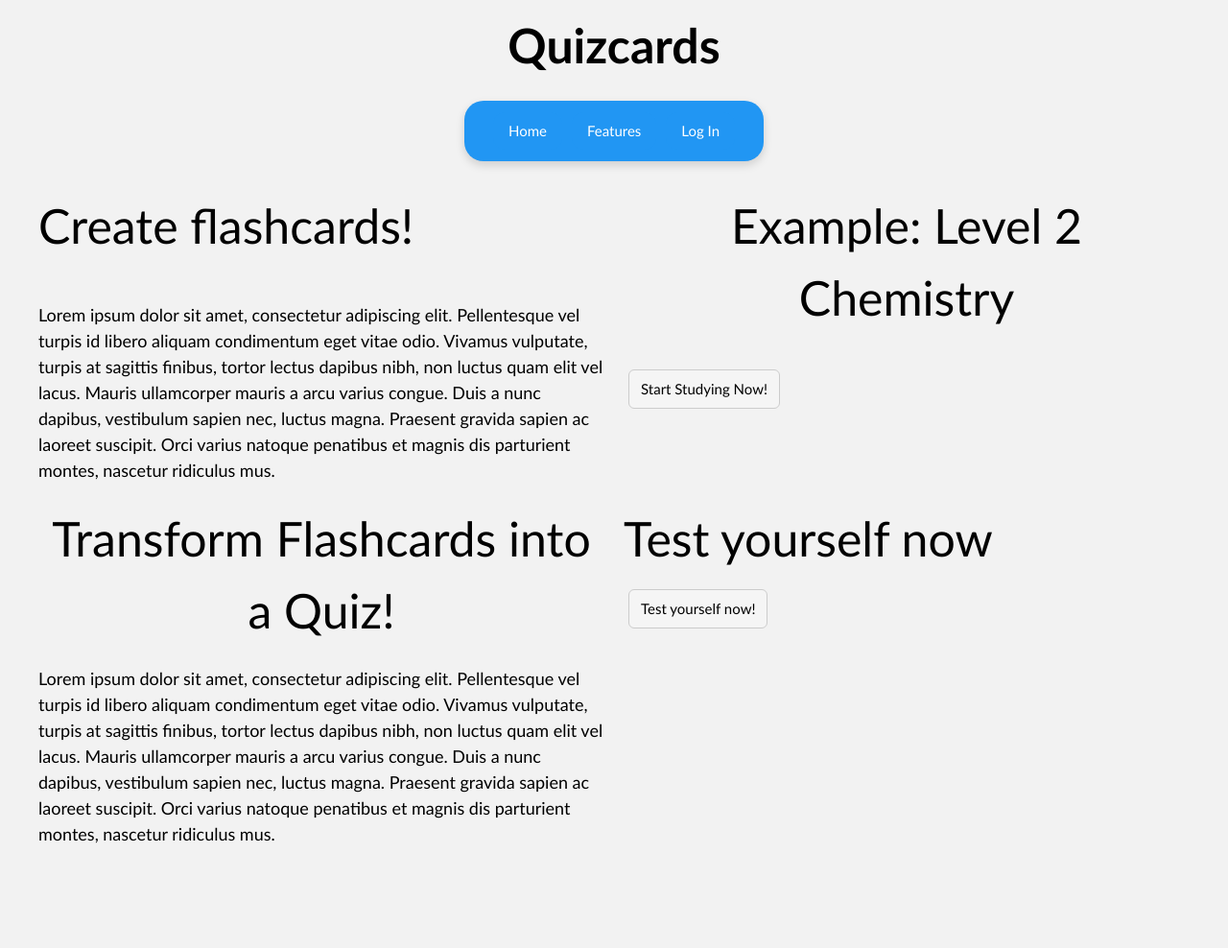
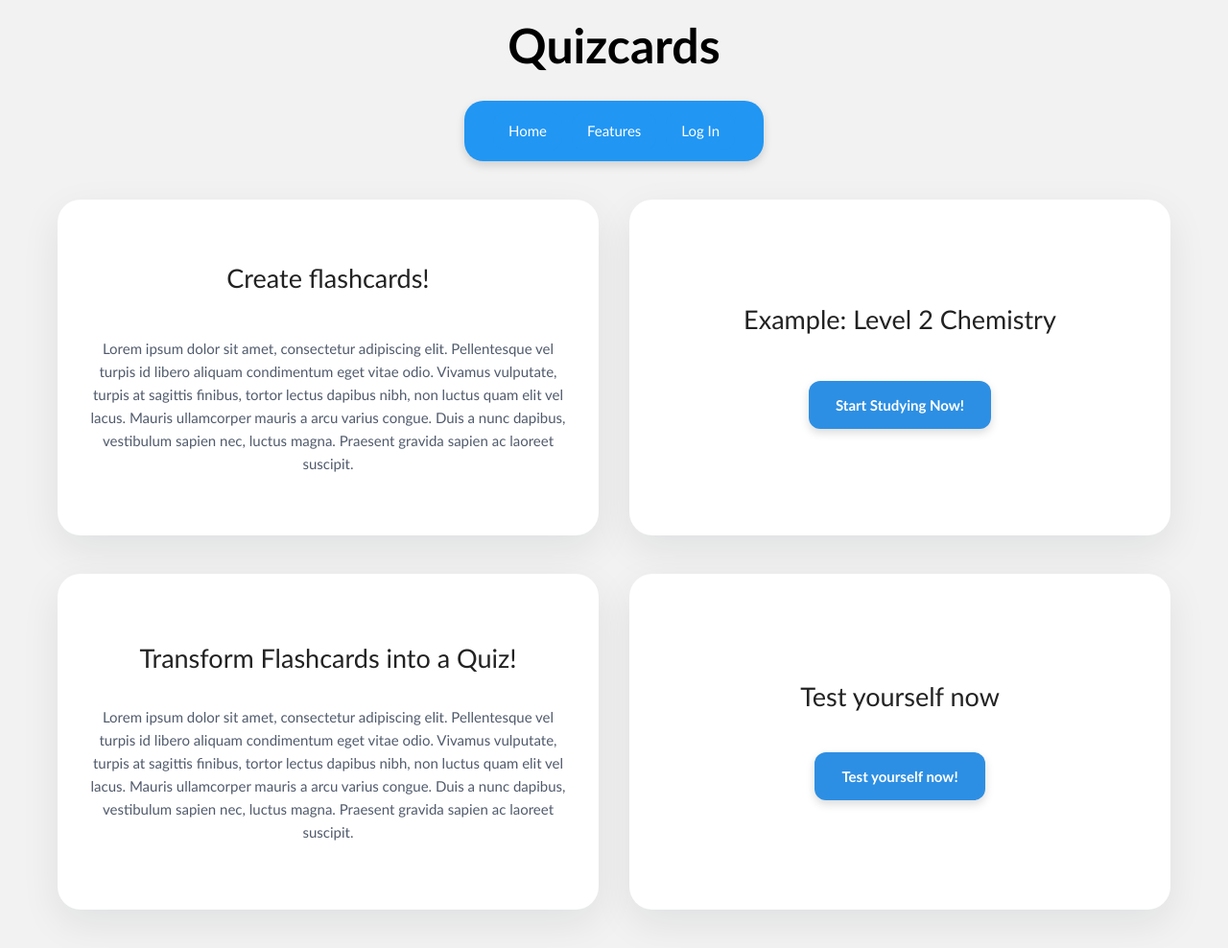
Before and after one commit to TheSriramM/Y12-revision-app, a Flask app: page /features in a window 1280 px wide. Shown: the whole page at 96% size. Before the commit the page ends 879 px from the top, so only its background shows below. Run offline with Flask 3, Linux system fonts and the light colour scheme.

Commit message:
made the css much much better for the features page. still needs some tweaking

```diff
--- a/static/style.css
+++ b/static/style.css
@@ -141,6 +141,10 @@ main, .content {
     margin-top: 12px;
 }
 
+.flashcard-example {
+    display: flex;
+}
+
 .link-secondary {
     color: #2d8fe3;
     text-decoration: none;
@@ -250,39 +254,165 @@ button:hover {
 }
 
 .flashcard-features {
-    display: flex;
-    justify-content: space-between;
+    display: grid;
+    grid-template-columns: repeat(2, 1fr);
+    align-items: center;
     width: 100%;
     max-width: 1200px;
-    margin: 0 auto;
+    margin: 40px auto;
+    gap: 32px;
+    padding: 0 20px;
+}
+
+.features-column {
+    display: flex;
+    flex-direction: column;
+    align-items: center;
+    text-align: center;
+    gap: 5px;
+}
+
+.flashcard-info {
+    background: white;
+    border-radius: 24px;
+    padding: 40px 32px;
+    box-shadow: 0 14px 40px rgba(16, 24, 40, 0.08);
+    min-height: 350px;
+    display: flex;
+    flex-direction: column;
+    justify-content: center;
+}
+
+.flashcard-info h1 {
+    margin: 0 0 8px 0;
+    font-size: 1.8rem;
+    color: #222;
+}
+
+.flashcard-info h2 {
+    margin: 0;
+    font-size: 1rem;
+    color: #515b6c;
+    font-weight: 400;
+    line-height: 1.6;
+}
+
+.flashcard-example {
+    background: white;
+    border-radius: 24px;
+    padding: 40px 32px;
+    box-shadow: 0 14px 40px rgba(16, 24, 40, 0.08);
+    display: flex;
+    flex-direction: column;
+    align-items: center;
+    justify-content: center;
+    gap: 8px;
+    min-height: 350px;
+}
+
+.flashcard-example h1 {
+    margin: 0;
+    font-size: 1.8rem;
+    color: #222;
+}
+
+.flashcard-example button {
+    background: #2d8fe3;
+    color: white;
+    padding: 14px 28px;
+    border: none;
+    border-radius: 12px;
+    font-weight: 600;
+    font-size: 1rem;
+    cursor: pointer;
+    box-shadow: 0 4px 10px rgba(0,0,0,0.15);
+    transition: all 0.3s ease;
+}
+
+.flashcard-example button:hover {
+    transform: translateY(-2px);
+    box-shadow: 0 6px 14px rgba(0,0,0,0.2);
+}
+
+.quiz-features {
+    display: grid;
+    grid-template-columns: repeat(2, 1fr);
+    align-items: center;
+    width: 100%;
+    max-width: 1200px;
+    margin: 40px auto;
+    gap: 32px;
+    padding: 0 20px;
+}
+
+.quiz-column {
+    display: flex;
+    flex-direction: column;
+    align-items: center;
+    text-align: center;
     gap: 20px;
 }
 
-.features-column {
-    flex: 1;
-
+.quiz-info {
+    background: white;
+    border-radius: 24px;
+    padding: 40px 32px;
+    box-shadow: 0 14px 40px rgba(16, 24, 40, 0.08);
+    min-height: 350px;
     display: flex;
     flex-direction: column;
-    align-items: flex-start;
-    text-align: left;
+    justify-content: center;
 }
 
-.quiz-features {
-    display: flex;
-    justify-content: space-between;
-    width: 100%;
-    max-width: 1200px;
-    margin: 0 auto;
-    gap: 20px;
+.quiz-info h1 {
+    margin: 0 0 8px 0;
+    font-size: 1.8rem;
+    color: #222;
 }
 
-.quiz-column {
-    flex: 1;
+.quiz-info h2 {
+    margin: 0;
+    font-size: 1rem;
+    color: #515b6c;
+    font-weight: 400;
+    line-height: 1.6;
+}
 
+.quiz-example {
+    background: white;
+    border-radius: 24px;
+    padding: 40px 32px;
+    box-shadow: 0 14px 40px rgba(16, 24, 40, 0.08);
     display: flex;
     flex-direction: column;
-    align-items: flex-start;
-    text-align: left;
+    align-items: center;
+    justify-content: center;
+    gap: 32px;
+    min-height: 350px;
+}
+
+.quiz-example h1 {
+    margin: 0;
+    font-size: 1.8rem;
+    color: #222;
+}
+
+.quiz-example button {
+    background: #2d8fe3;
+    color: white;
+    padding: 14px 28px;
+    border: none;
+    border-radius: 12px;
+    font-weight: 600;
+    font-size: 1rem;
+    cursor: pointer;
+    box-shadow: 0 4px 10px rgba(0,0,0,0.15);
+    transition: all 0.3s ease;
+}
+
+.quiz-example button:hover {
+    transform: translateY(-2px);
+    box-shadow: 0 6px 14px rgba(0,0,0,0.2);
 }
 
 .quiz-container {
--- a/templates/features.html
+++ b/templates/features.html
@@ -10,7 +10,7 @@
         <div class="flashcard-info features-column">
             <h1>Create flashcards!</h1>
             <br>
-            <h2>Lorem ipsum dolor sit amet, consectetur adipiscing elit. Pellentesque vel turpis id libero aliquam condimentum eget vitae odio. Vivamus vulputate, turpis at sagittis finibus, tortor lectus dapibus nibh, non luctus quam elit vel lacus. Mauris ullamcorper mauris a arcu varius congue. Duis a nunc dapibus, vestibulum sapien nec, luctus magna. Praesent gravida sapien ac laoreet suscipit. Orci varius natoque penatibus et magnis dis parturient montes, nascetur ridiculus mus.</h2>
+            <h2>Lorem ipsum dolor sit amet, consectetur adipiscing elit. Pellentesque vel turpis id libero aliquam condimentum eget vitae odio. Vivamus vulputate, turpis at sagittis finibus, tortor lectus dapibus nibh, non luctus quam elit vel lacus. Mauris ullamcorper mauris a arcu varius congue. Duis a nunc dapibus, vestibulum sapien nec, luctus magna. Praesent gravida sapien ac laoreet suscipit.</h2>
         </div>
         <div class="flashcard-example features-column">
             <h1>Example: Level 2 Chemistry</h1>
@@ -23,7 +23,7 @@
     <div class="quiz-features">
         <div class="quiz-info quiz-column">
             <h1>Transform Flashcards into a Quiz!</h1>
-            <h2>Lorem ipsum dolor sit amet, consectetur adipiscing elit. Pellentesque vel turpis id libero aliquam condimentum eget vitae odio. Vivamus vulputate, turpis at sagittis finibus, tortor lectus dapibus nibh, non luctus quam elit vel lacus. Mauris ullamcorper mauris a arcu varius congue. Duis a nunc dapibus, vestibulum sapien nec, luctus magna. Praesent gravida sapien ac laoreet suscipit. Orci varius natoque penatibus et magnis dis parturient montes, nascetur ridiculus mus.</h2>
+            <h2>Lorem ipsum dolor sit amet, consectetur adipiscing elit. Pellentesque vel turpis id libero aliquam condimentum eget vitae odio. Vivamus vulputate, turpis at sagittis finibus, tortor lectus dapibus nibh, non luctus quam elit vel lacus. Mauris ullamcorper mauris a arcu varius congue. Duis a nunc dapibus, vestibulum sapien nec, luctus magna. Praesent gravida sapien ac laoreet suscipit.</h2>
         </div>
         <div class="quiz-example quiz-column">
             <h1>Test yourself now</h1>
```
